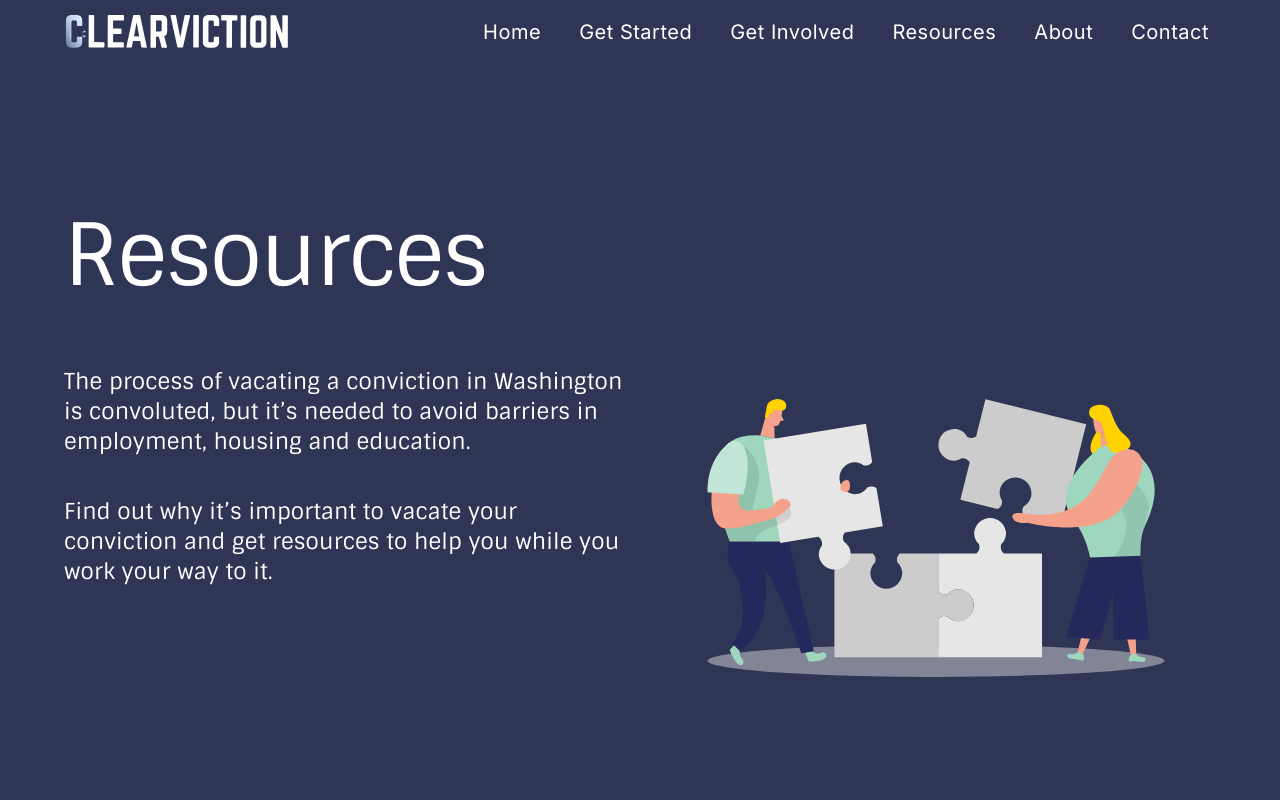
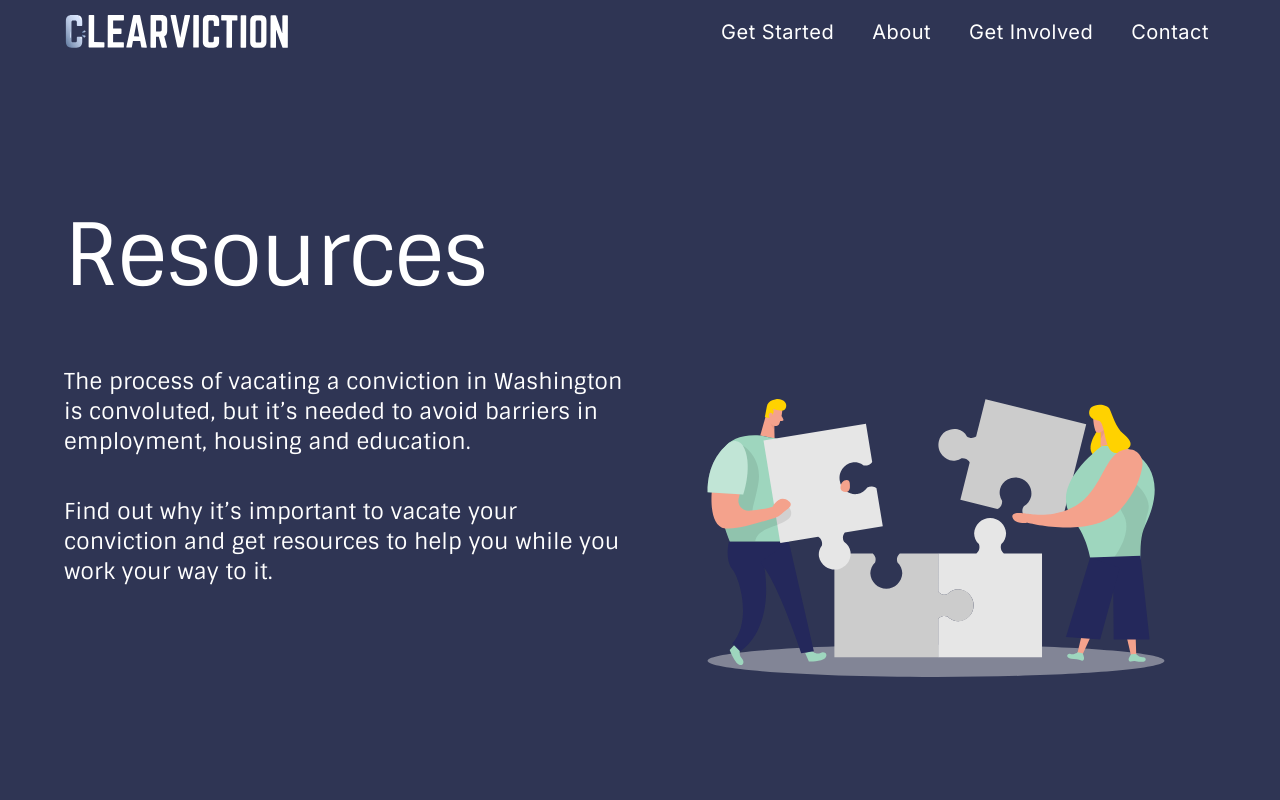
Before and after one commit to openseattle/clearviction-v1, a React (Create React App) app: page /resources in a window 1280 px wide. Shown: the top 800 px of the page. Built offline with nearby package versions, Linux system fonts and the light colour scheme.

Commit message:
edit footer links

```diff
--- a/src/data/siteMap.ts
+++ b/src/data/siteMap.ts
@@ -6,26 +6,18 @@ type Page = {
 
 // commented out pages are still in under development
 const pages: Page[] = [
-    { name: "Home", url: "/" },
+    // { name: "Home", url: "/" },
     // { name: "Calculator", url: "/calculator" },
-    {
-        name: "Get Started",
-        url: "/get-started",
-    },
-    {
-        name: "Get Involved",
-        url: "/get-involved",
+    { name: "Get Started", url: "/get-started", },
+    { name: "About", url: "/about" },
+    { name: "Get Involved", url: "/get-involved",
         // subpages: [
         //   { name: "Volunteer", url: "/get-involved/volunteer" },
         //   { name: "Donate", url: "/get-involved/donate" },
         //   { name: "Partner with Us", url: "/get-involved/partner-with-us" },
         // ],
     },
-    {
-        name: "Resources",
-        url: "/resources",
-    },
-    { name: "About", url: "/about" },
+    // { name: "Resources", url: "/resources", },
     { name: "Contact", url: "/contact" },
 ];
 
```
